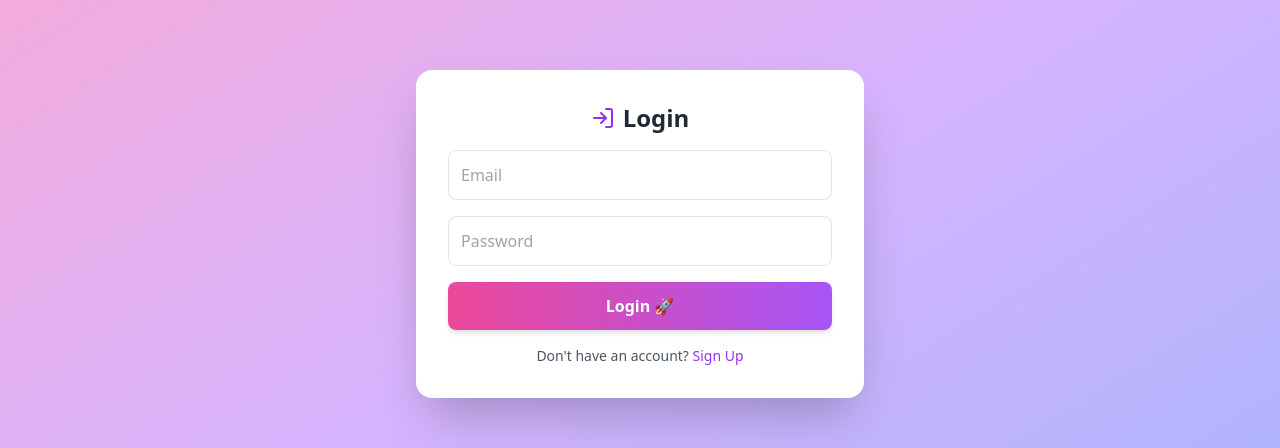
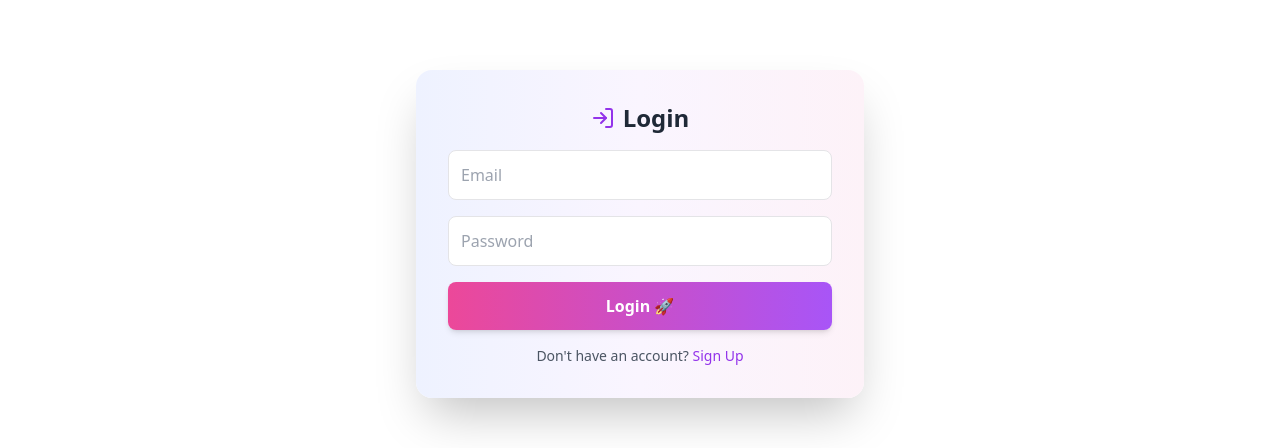
Before and after one commit to manoj07-coder/Book-Review-App, a React (Vite) app in the folder client/: page /login in a window 1280 px wide. Shown: the part 288-736 px from the top of the page. Built offline with nearby package versions, Linux system fonts and the light colour scheme; no server answers.

Commit message:
changes in styles

```diff
--- a/client/src/pages/Login.jsx
+++ b/client/src/pages/Login.jsx
@@ -34,12 +34,12 @@ const Login = () => {
 
   return (
     <>
-      <div className="min-h-screen flex items-center justify-center bg-gradient-to-br from-pink-300 via-purple-300 to-indigo-300 px-4">
+      <div className="min-h-screen flex items-center justify-center bg-white px-4">
         <motion.div
           initial={{ opacity: 0, y: 40 }}
           animate={{ opacity: 1, y: 0 }}
           transition={{ duration: 0.7 }}
-          className="w-full max-w-sm sm:max-w-md bg-white rounded-2xl shadow-2xl p-6 sm:p-8"
+          className="w-full max-w-sm sm:max-w-md bg-gradient-to-r from-indigo-50 via-purple-50 to-pink-50 rounded-2xl shadow-2xl p-6 sm:p-8"
         >
           {/* Header */}
           <div className="flex items-center gap-2 justify-center mb-4">
--- a/client/src/pages/Signup.jsx
+++ b/client/src/pages/Signup.jsx
@@ -31,12 +31,12 @@ const Signup = () => {
 
   return (
     <>
-      <div className="min-h-screen flex items-center justify-center bg-gradient-to-br from-pink-300 via-purple-300 to-indigo-300 px-4">
+      <div className="min-h-screen flex items-center justify-center bg-white px-4">
         <motion.div
           initial={{ opacity: 0, y: 40 }}
           animate={{ opacity: 1, y: 0 }}
           transition={{ duration: 0.7 }}
-          className="w-full max-w-sm sm:max-w-md bg-white rounded-2xl shadow-2xl p-6 sm:p-8"
+          className="w-full max-w-sm sm:max-w-md bg-gradient-to-r from-indigo-50 via-purple-50 to-pink-50 rounded-2xl shadow-2xl p-6 sm:p-8"
         >
           {/* Header */}
           <div className="flex items-center gap-2 justify-center mb-4">
```
